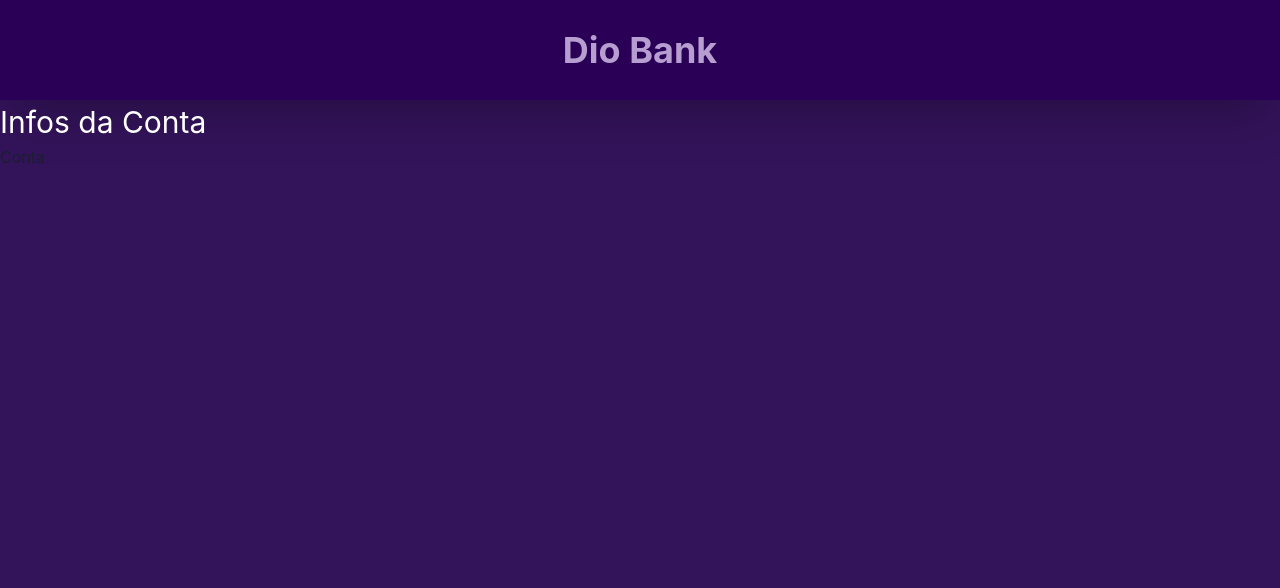
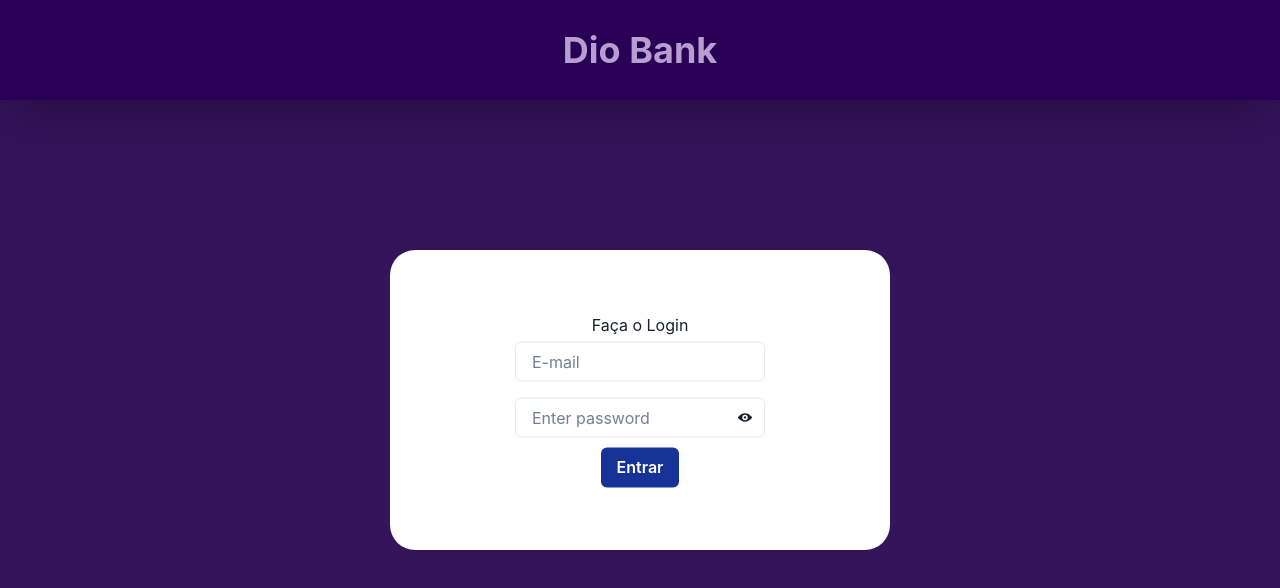
Before and after one commit to MoreiraGustav/DioBankReact, a React (Create React App) app: page /infoconta in a window 1280 px wide. Shown: the top 588 px of the page. Built offline with nearby package versions, Linux system fonts and the light colour scheme.

Commit message:
criando page info e implemmentado ocultação/visualização da senha

```diff
--- a/package.json
+++ b/package.json
@@ -3,6 +3,7 @@
   "version": "0.1.0",
   "private": true,
   "dependencies": {
+    "@chakra-ui/icons": "^2.1.1",
     "@chakra-ui/react": "^2.8.2",
     "@emotion/react": "^11.11.1",
     "@emotion/styled": "^11.11.0",
--- a/src/Routes.tsx
+++ b/src/Routes.tsx
@@ -12,7 +12,7 @@
     <Routes>
       <Route path="/" element={<Home />} />
       <Route path="/conta/:id" element={isLoggedIn ? <Conta /> : <Home/>} />
-      <Route path="/infoconta" element={<ContaInfo />} />
+      <Route path="/infoconta" element={isLoggedIn ? <ContaInfo /> : <Home/>} />
     </Routes>
   );
 }
--- a/src/components/Login/Login.tsx
+++ b/src/components/Login/Login.tsx
@@ -1,14 +1,10 @@
 import { AbsoluteCenter, Box } from "@chakra-ui/react";
 
-
-
 export default function Login({ children }: any) {
-
-
   return (
     <AbsoluteCenter>
-      <Box bg={"#ffffff"} borderRadius={"25px"} p={"20px"} w={570}>
-        {children}
+      <Box bg={"#ffffff"} borderRadius={"25px"} p={"20px"} w={500} h={300}>
+        <AbsoluteCenter flexDirection={'column'} textAlign={'center'}>{children}</AbsoluteCenter>
       </Box>
     </AbsoluteCenter>
   );
--- a/src/pages/Conta.tsx
+++ b/src/pages/Conta.tsx
@@ -6,7 +6,7 @@
 import { AppContext } from "../contexts/AppContext";
 
 
-interface userDataProps {
+ interface userDataProps {
   email: string;
   password: string;
   name: string;
@@ -43,12 +43,13 @@
         flexDirection={["column", "row"]}
       >
         {userData === undefined || userData === null ? (
+
           <Center w={"full"} textAlign={"center"}>
             <CardInfo mainContent={"carregando"} content={<Spinner />} />
           </Center>
         ) : (
           <>
-            <Center w={'full'} textAlign={'center'} gap={'10px'} pt={'28px'}>
+            <Center w={'full'} textAlign={'center'} gap={'10px'} pt={'28px'}  flexDirection={["column", "row"]}  >
               <CardInfo
                 mainContent={`Bem Vindo(a) ${userData?.name}`}
                 content={`${actualData.getDay()}/${actualData.getMonth()}/${actualData.getFullYear()} - ${actualData.getHours()}:${actualData.getMinutes()}:${actualData.getSeconds()} `}
--- a/src/pages/ContaInfo.tsx
+++ b/src/pages/ContaInfo.tsx
@@ -1,12 +1,49 @@
-import { Text } from "@chakra-ui/react";
+import { Button, Center, Spinner } from "@chakra-ui/react";
+import { useEffect, useState } from "react";
 import { Link } from "react-router-dom";
+import { api } from "../api";
+import CardInfo from "../components/CardInfo";
+
+interface userDataProps {
+  email: string;
+  password: string;
+  name: string;
+  balance: number;
+  id: string;
+}
 export default function ContaInfo() {
+  useEffect(() => {
+    const getData = async () => {
+      const data: any | userDataProps = await api;
+      setUserData(data);
+    };
+    getData();
+  }, []);
+
+  const [userData, setUserData] = useState<userDataProps>();
   return (
     <>
-      <Text fontSize={"3xl"} color={"white"}>
-        Infos da Conta
-      </Text>
-      <Link to={"/conta/1"} > Conta</Link>
+      <Center pt={"28px"}>
+        {
+          userData ? (
+            <CardInfo
+            mainContent={"Informações da conta"}
+            content={userData?.name}
+            text={userData?.email}
+          />
+          ): (  <CardInfo
+            mainContent={"Informações da conta"}
+            content={<Spinner/>}
+
+          />)
+        }
+
+      </Center>
+      <Center pt='10px'>
+        <Button bg={'white'}>
+          <Link to={"/conta/1"}> Voltar</Link>
+        </Button>
+      </Center>
     </>
   );
 }
--- a/src/pages/Home.tsx
+++ b/src/pages/Home.tsx
@@ -1,4 +1,14 @@
-import { Center, Input, Spacer, VStack } from "@chakra-ui/react";
+import {
+  Button,
+  Center,
+  Input,
+  InputGroup,
+  InputRightElement,
+  Spacer,
+  VStack,
+
+
+} from "@chakra-ui/react";
 import Login from "../components/Login/Login";
 import ButtonL from "../components/Button/Button";
 import { useContext, useState } from "react";
@@ -6,12 +16,16 @@
 import { useNavigate } from "react-router-dom";
 import { AppContext } from "../contexts/AppContext";
 import { changeLocalStorage } from "../services/storage";
+import { ViewOffIcon, ViewIcon } from "@chakra-ui/icons";
 
 export default function Home() {
   const [email, setEmail] = useState("");
   const [password, setPassword] = useState("");
   const navigate = useNavigate();
   const { setIsLoggedIn } = useContext(AppContext);
+  const [show, setShow] = useState<boolean>(false);
+
+  const handleClick = () => setShow(!show);
 
   const validateUser = async (email: string, password: string) => {
     const loggedIn = await login(email, password);
@@ -31,16 +45,31 @@
         </VStack>
       </Center>
 
-      <Center flexDirection={"column"}>
+      <Center flexDirection={"column"} px={0}>
         <Input
           placeholder="E-mail"
-          w={300}
+
           value={email}
           onChange={(event) => setEmail(event.target.value)}
         />
         <Spacer m={2} />
-        <Input placeholder="Password" w={300}  onChange={(event) => setPassword(event.target.value)}/>
+        <InputGroup size="md" >
+          <Input
+            pr="4.5rem"
+            type={show ? "text" : "password"}
+            placeholder="Enter password"
+
+            onChange={(event) => setPassword(event.target.value)}
+            value={password}
+          />
+          <InputRightElement >
+            <Button h="1.75rem" size="sm" onClick={handleClick} bg={'none'}>
+              {show ?  <ViewOffIcon /> : <ViewIcon />}
+            </Button>
+          </InputRightElement>
+        </InputGroup>
       </Center>
+
       <ButtonL onClick={() => validateUser(email, password)} />
     </Login>
   );
```
Also changed, not shown: 2 other files (tests, documents, lock files or other folders).
